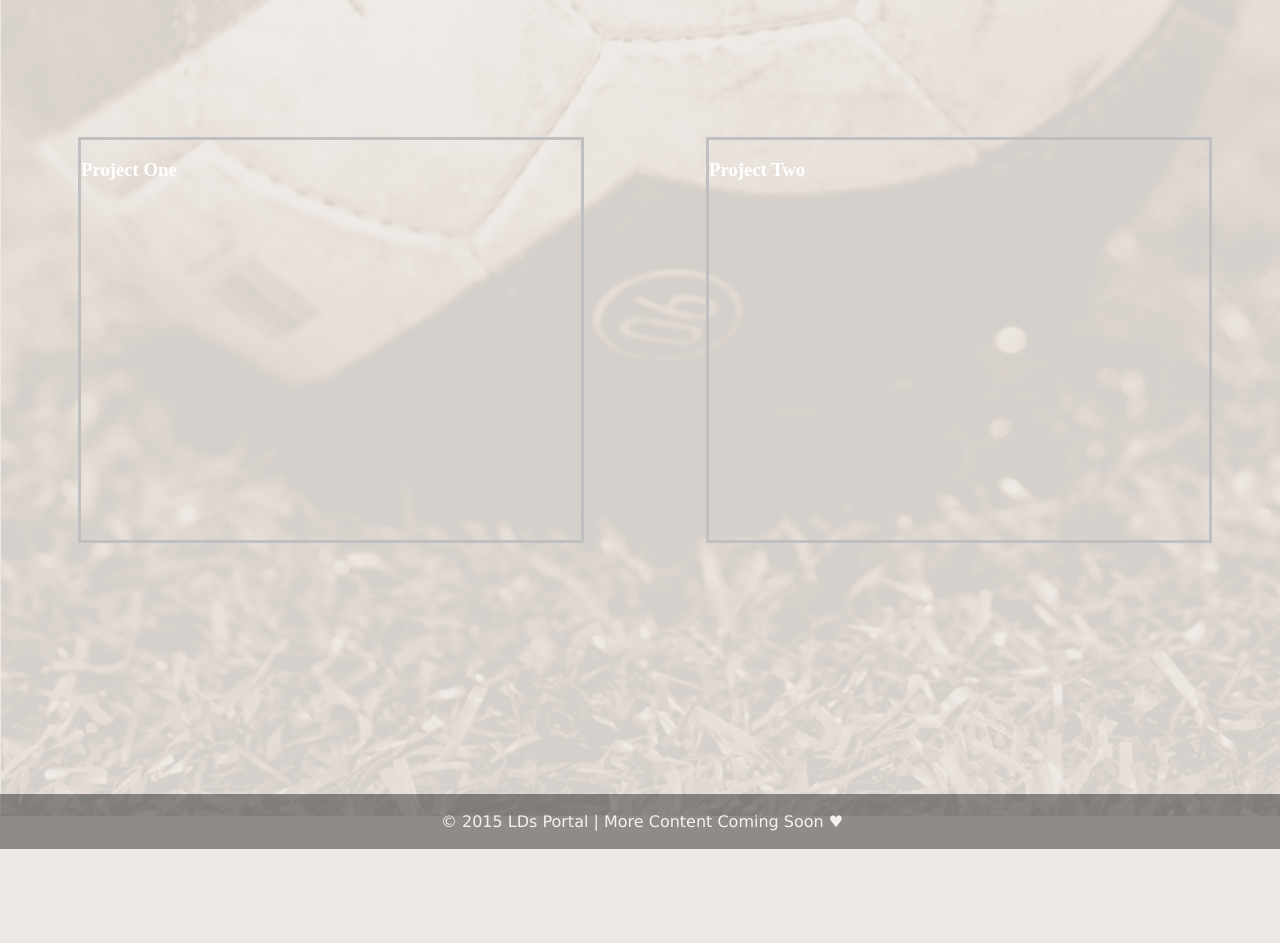
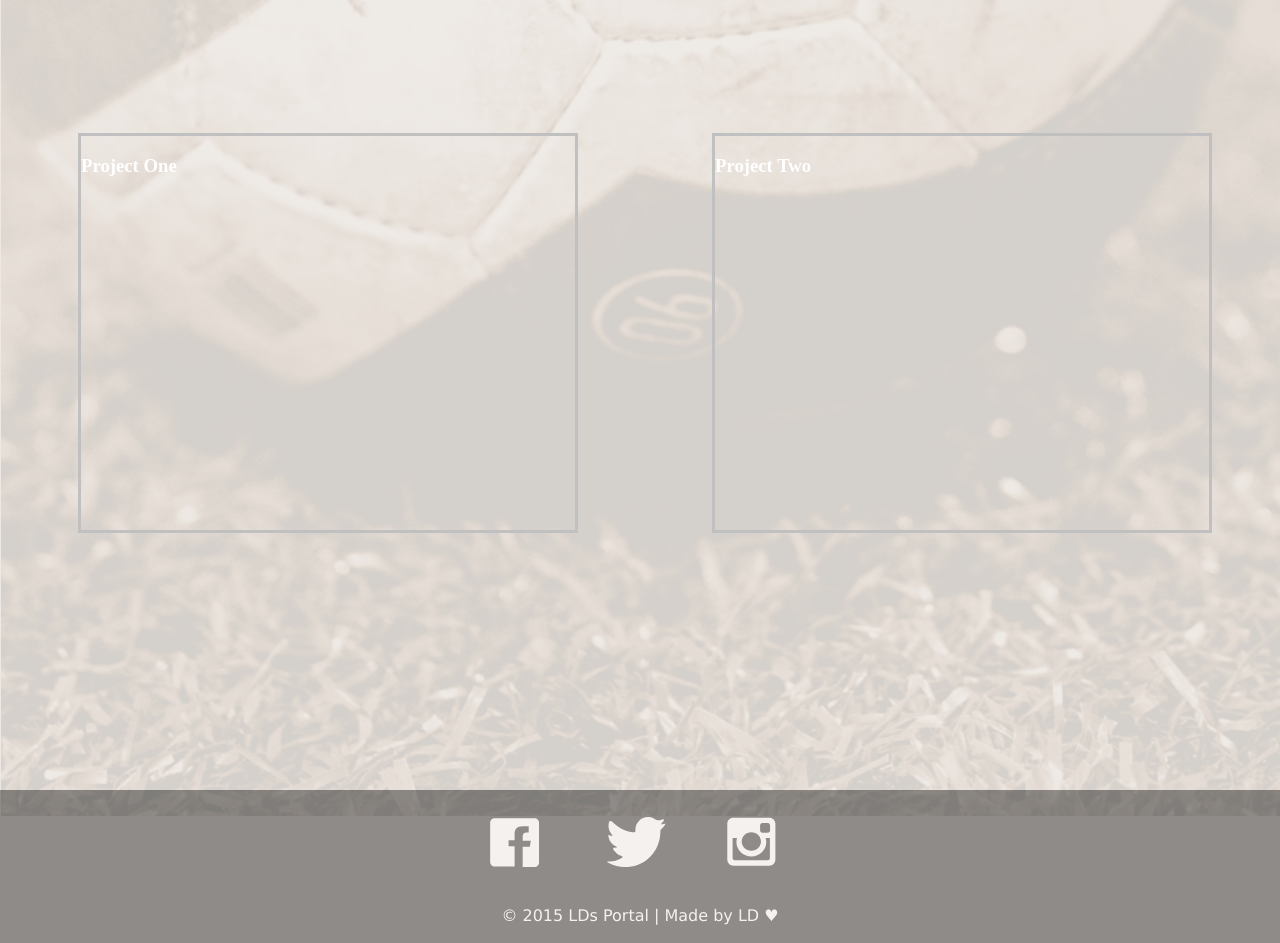
Before and after one commit to LDinho/LDinho.github.io, a plain HTML site: page index.html in a window 1280 px wide. Shown: the part 1060-2003 px from the top of the page. Before the commit the page ends 1909 px from the top, so only its background shows below. Drawn offline with nearby package versions, Linux system fonts and the light colour scheme.

Commit message:
Add twitter icon & more in footer

```diff
--- a/index.html
+++ b/index.html
@@ -53,8 +53,39 @@
 
 
         <footer class="footer">
+            <div class="svg-paths-container">
+                <svg xmlns="http://www.w3.org/2000/svg">
+                    <symbol id="facebook" viewBox="0 0 29.7 26.6">
+                        <path d="M28.7 3v21.2c0 1.3-1.1 2.4-2.4 2.4H20V15.8h3.8l.5-3.2H20V10c0-1 .9-1.8 1.8-1.8h1.4V4.9H20c-3.2 0-4.3 1.6-4.3 4.3v3.2h-3.2v3.2h3.2v10.8H5.1c-1.3 0-2.4-1.1-2.4-2.4V3C2.7 1.7 3.8.6 5.1.6h21.2c1.3 0 2.4 1.1 2.4 2.4z"></path>
+                    </symbol>
+                    <symbol id="twitter" viewBox="0 0 29.7 24">
+                        <path d="M28.3 3.4c-.1 0-.3.1-.4.1-.8.2-.9-.1-.3-.7.3-.3.5-.6.7-.9.5-.7.1-1.1-.7-.7l-.9.3c-.8.3-2-.1-2.7-.6-.9-.6-2-.9-3.2-.9-1.7 0-3.1.6-4.2 1.8-1.2 1.2-1.8 2.6-1.8 4.3v.7c0 .4-.6.7-1.5.5-1.7-.3-3.5-.8-5.2-1.7-1.6-.9-3.1-2-4.4-3.3-.6-.6-1.4-.6-1.6.3-.1.5-.2 1-.2 1.6 0 1 .2 2 .7 2.9.2.4.5.8.8 1.2.6.6.5.9-.3.7-.7-.2-1.3-.5-1.3-.5 0 1.5.5 2.7 1.4 3.8.6.7 1.2 1.2 1.9 1.6.8.4 1.1.6.7.7-.3 0-.5.1-.8.1h-.6c-.3 0-.4.6.1 1.4.5.5.9 1 1.5 1.5s1.2.8 1.9 1c.8.2 1 .7.3 1.1-1.8 1.1-3.9 1.7-6.1 1.7h-.7c-.4 0-.1.3.6.7C4.4 23.3 7 24 9.8 24c2.1 0 4.1-.3 6-1 1.9-.7 3.5-1.6 4.8-2.7 1.3-1.1 2.5-2.5 3.4-3.9 1-1.5 1.7-3 2.1-4.7.5-1.6.7-3.2.7-4.9v-.4c0-.2.6-.8 1.2-1.4.3-.3.6-.6.8-.9.6-.6.4-1-.5-.7z"></path>
+                    </symbol>
+                    <symbol id="instagram" viewBox="0 0 29.2 29.1">
+                        <path d="M4.4.4h20.8c2 0 3.6 1.5 3.6 3.6v20.8c0 2.1-1.6 3.6-3.6 3.6H4.4c-2 0-3.6-1.5-3.6-3.6V4C.8 1.8 2.4.4 4.4.4zm16.8 3.1c-.7 0-1.3.6-1.3 1.3v3c0 .7.6 1.3 1.3 1.3h3.2c.7 0 1.3-.6 1.3-1.3v-3c0-.7-.6-1.3-1.3-1.3h-3.2zm4.4 8.7h-2.5c.2.8.4 1.6.4 2.4 0 4.7-3.9 8.4-8.7 8.4-4.8 0-8.7-3.8-8.7-8.4 0-.8.1-1.6.4-2.4H3.9V24c0 .6.5 1.1 1.1 1.1h19.5c.6 0 1.1-.5 1.1-1.1V12.2zM14.8 8.9c-3.1 0-5.6 2.4-5.6 5.4 0 3 2.5 5.4 5.6 5.4 3.1 0 5.6-2.4 5.6-5.4 0-3-2.5-5.4-5.6-5.4z"></path>
+                    </symbol>
+                </svg>
+            </div>
+
+            <div class="wrapper">
+                <ul class="social-links">
+                    <li><a href="https://www.facebook.com/" target="_blank" class="facebook">
+                        <svg class="iconFacebook"><use xmlns:xlink="http://www.w3.org/1999/xlink" xlink:href="#facebook"></use>
+                        </svg></a>
+                    </li>
+                    <li><a href="https://twitter.com/" target="_blank" class="twitter">
+                        <svg class="iconTwitter"><use xlink:href="#twitter"></use>
+                        </svg></a>
+                    </li>
+                    <li><a href="https://instagram.com/" target="_blank" class="instagram">
+                        <svg class="iconInstagram"><use xlink:href="#instagram"></use>
+                        </svg></a>
+                    </li>
+                </ul>
+            </div>
+
             <div>
-                <p> &copy; 2015 LDs Portal | More Content Coming Soon &hearts;</p>
+                <p> &copy; 2015 LDs Portal | Made by LD &hearts;</p>
             </div>
         </footer>
     </body>
--- a/stylesheets/default.css
+++ b/stylesheets/default.css
@@ -1,3 +1,15 @@
+/*To learn more about box-sizing see below: */
+/*http://www.paulirish.com/2012/box-sizing-border-box-ftw/*/
+html {
+  box-sizing: border-box;
+}
+*, *:before, *:after {
+  box-sizing: inherit;
+}
+
+*, *:before, *:after {
+  box-sizing: inherit;
+}
 
 a:link {
     text-decoration: none;
@@ -98,8 +110,8 @@ h3 {
     height: 600px;
     width: 100%;
     margin-top: 220px;
-    border: 2px solid blue;
-    border-radius: 10px;
+    /*border: 2px solid blue;*/
+    border-radius: 5px;
     opacity: 0.5;
 
 }
@@ -147,6 +159,52 @@ h3 {
     margin-right: 60px;
 }
 
+.svg-paths-container {
+    display: none;
+}
+
+.social-links {
+    list-style: none;
+    margin-right: 50px;
+    margin-bottom: 35px;
+    margin-top: 25px;
+}
+
+.social-links li {
+    display: inline-block;
+}
+
+.iconFacebook {
+    fill: #fff;
+    width: 100px;
+    height: 50px;
+    padding-right: 12px;
+}
+
+.iconFacebook:hover {
+    fill: #3c4651;
+}
+
+.iconTwitter {
+    width: 121px;
+    height: 50px;
+    fill: #fff;
+}
+
+.iconTwitter:hover {
+    fill: #3c4651;
+}
+
+.iconInstagram {
+    width: 100px;
+    height: 50px;
+    fill: #fff;
+}
+
+.iconInstagram:hover {
+    fill: #3c4651;
+}
+
 .footer {
     position: absolute;
     /*height: 60px;*/
@@ -161,3 +219,10 @@ h3 {
     color: white;
     font-family: Verdana;
 }
+
+/*.social-links a {
+    display: block;
+    height: 46px;
+    padding: 10px;
+    width: 46px;
+}*/
```
